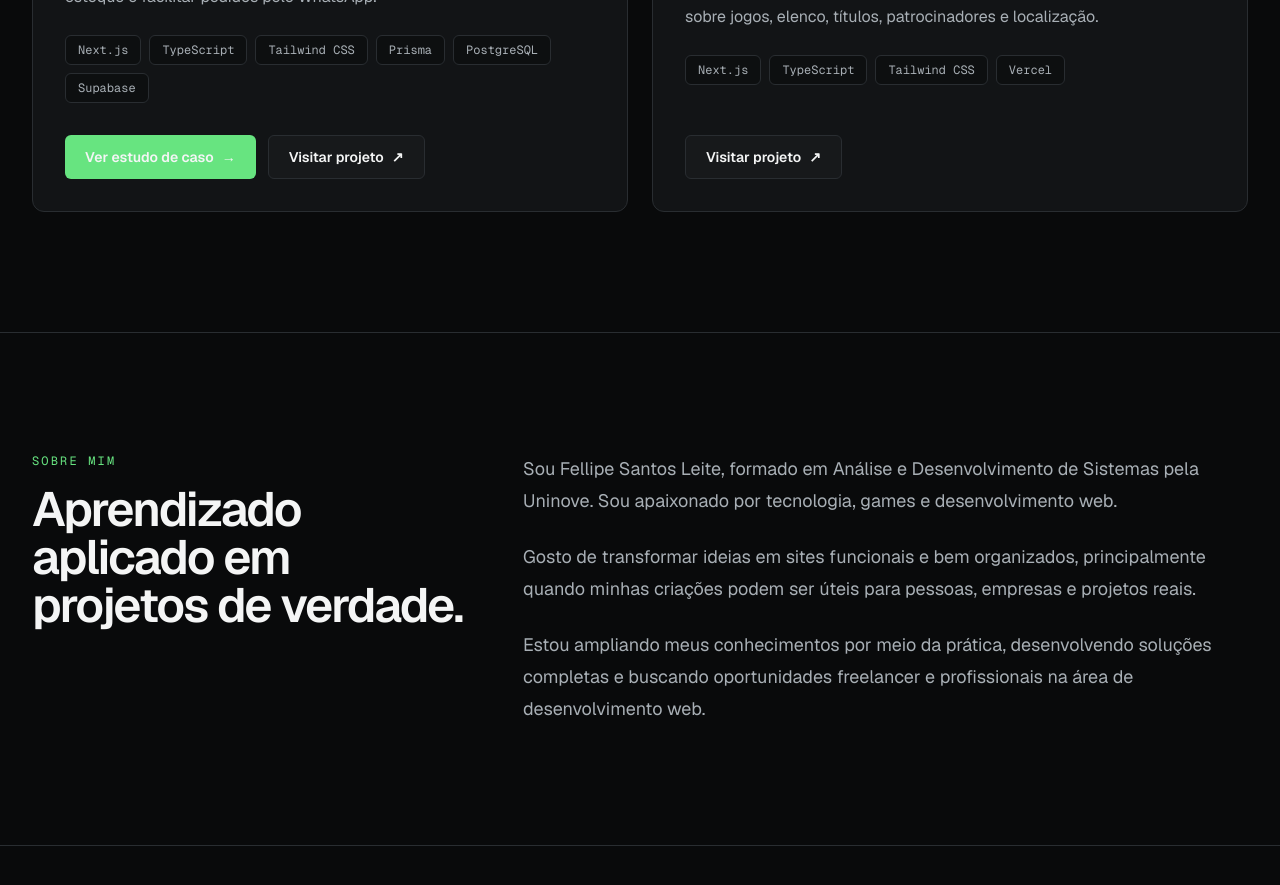
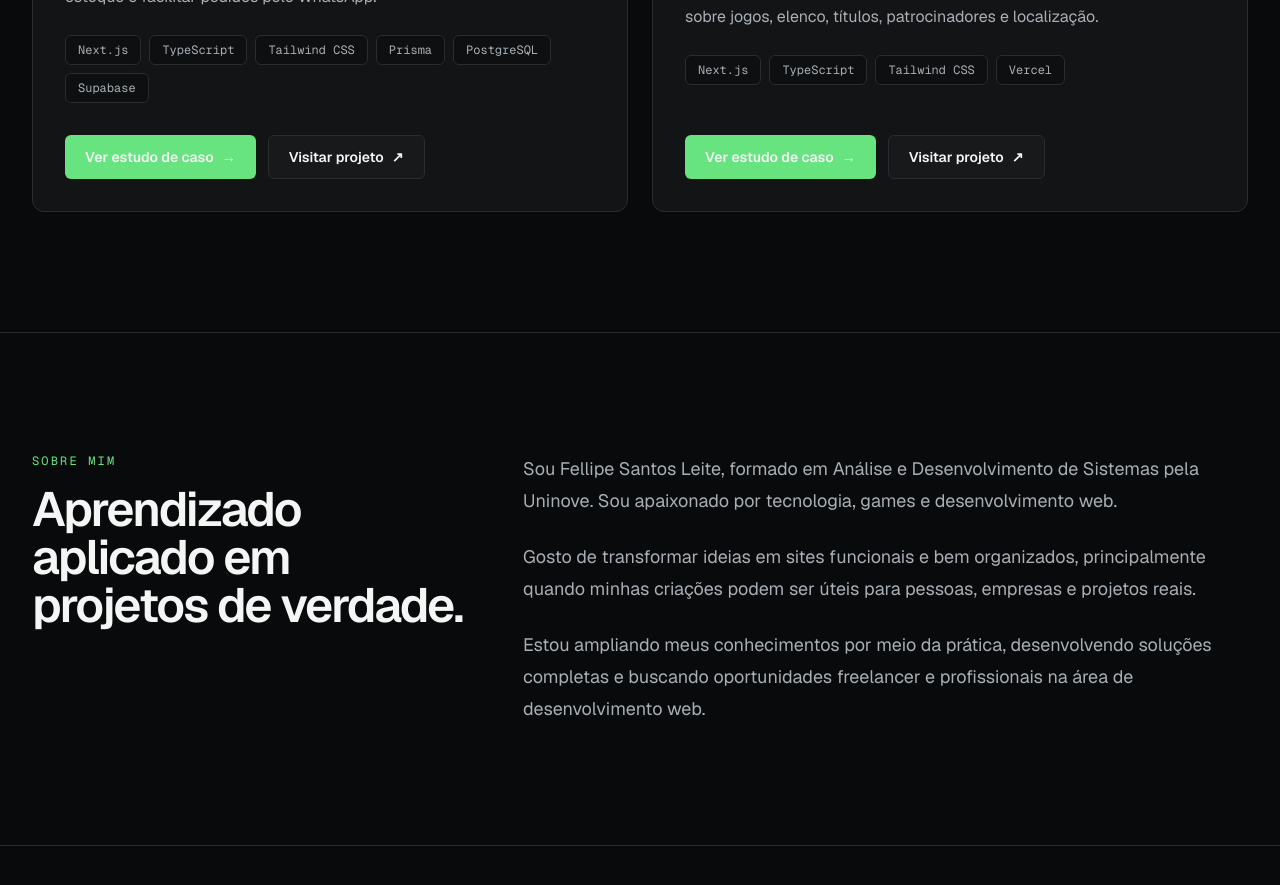
Before and after one commit to killLipe17/portfolio, a Next.js app: page / in a window 1280 px wide. Shown: the part 1740-2625 px from the top of the page. Built offline with nearby package versions, Linux system fonts and the light colour scheme.

Commit message:
feat: adiciona estudo de caso do Celeste F7 aos projetos

```diff
--- a/data/projects.ts
+++ b/data/projects.ts
@@ -32,6 +32,7 @@ export const projects: Project[] = [
     status: "Publicado — conteúdo em expansão",
     technologies: ["Next.js", "TypeScript", "Tailwind CSS", "Vercel"],
     url: "https://celeste-f7.vercel.app/",
+    caseStudyUrl: "/projetos/celeste-f7",
     desktopImage: "/projects/celeste-f7/celeste-f7-desktop.webp",
     mobileImage: "/projects/celeste-f7/celeste-f7-mobile.webp",
     imageAlt:
```
